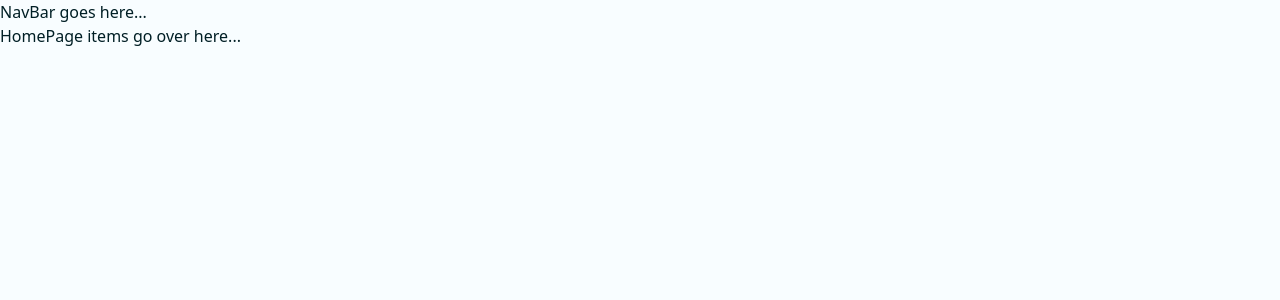
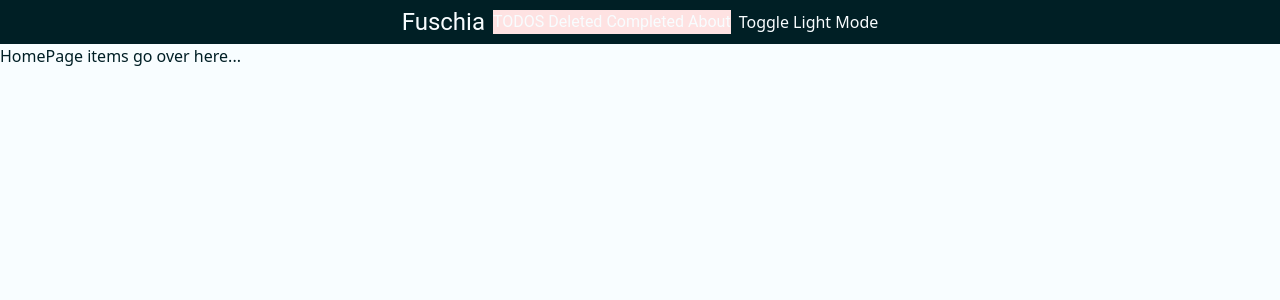
Before and after one commit to kaboomblam/tododarklight, a React (Vite) app: page / in a window 1280 px wide. Shown: the top 300 px of the page. Built offline with nearby package versions, Linux system fonts and the light colour scheme; the HTML template or start-up script is replaced by a standard one.

Commit message:
First step to make a navbar

```diff
--- a/src/components/NavBar.tsx
+++ b/src/components/NavBar.tsx
@@ -1,7 +1,18 @@
 import React from "react";
 
 const NavBar = () => {
-  return <nav>NavBar goes here...</nav>;
+  return (
+    <nav className="flex items-center justify-center gap-2 p-1 on-surface surface-text">
+      <p className="headline-small">Fuschia</p>
+      <ul className="flex gap-1 title-medium bg-red-100 justify-end">
+        <li>TODOS</li>
+        <li>Deleted</li>
+        <li>Completed</li>
+        <li>About</li>
+      </ul>
+      <button>Toggle Light Mode</button>
+    </nav>
+  );
 };
 
 export default NavBar;
--- a/src/index.css
+++ b/src/index.css
@@ -1,3 +1,11 @@
+/* @import "./css/m3/tokens.css"; */
+
 @tailwind base;
 @tailwind components;
 @tailwind utilities;
+
+@layer utilities {
+  .btn-primary {
+    @apply bg-blue-500 text-white font-bold py-2 px-4 rounded;
+  }
+}
```
Also changed, not shown: src/css/m3/tokens.css (line endings or trailing spaces).
